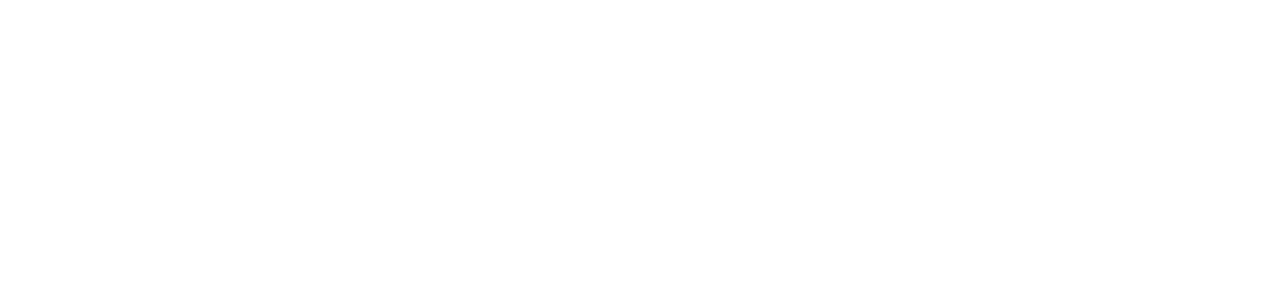
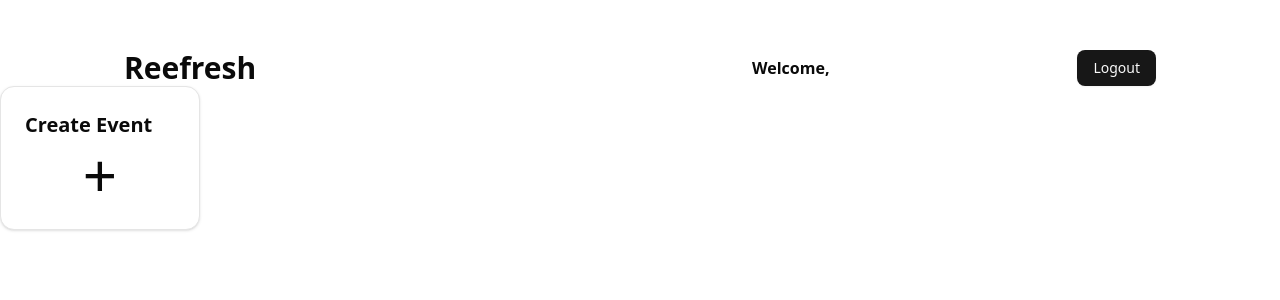
Before and after one commit to tejasgadge2504/Reefresh, a React (Vite) app in the folder client/: page /dashboard in a window 1280 px wide. Before the commit this address had no page. Shown: the top 300 px of the page. Built offline with nearby package versions, Linux system fonts and the light colour scheme; sample sign-in values are in the browser's storage.

Commit message:
Auth and Routes

```diff
--- a/client/src/App.jsx
+++ b/client/src/App.jsx
@@ -1,15 +1,19 @@
 import React from 'react'
 import { CardDemo } from './pages/Auth/Login/LoginUser'
 import { Route, Routes } from 'react-router-dom'
-import LandingpageUser from './pages/LandingpageUser.jsx/LandingpageUser'
+import LandingpageUser from './pages/LandingpageUser/LandingpageUser'
+import Dashboard from './pages/Admin/Dashboard/Dashboard'
+import CreateEvent from './pages/Admin/Events/CreateEvent'
 
 const App = () => {
   return (
-    <div className='w-screen flex justify-center items-center h-screen'>
+    <div className='w-screen py-[50px]'>
 
       <Routes>
         <Route path='/' element={<CardDemo/>} />
         <Route path='/landPageUser' element={<LandingpageUser/>} />
+        <Route path='/dashboard' element={<Dashboard/>}/>
+        <Route path='/create-event' element={<CreateEvent/>}/>
       </Routes>
     </div>
 
--- /dev/null
+++ b/client/src/pages/Admin/AdminHero/AdminHero.jsx
@@ -0,0 +1,34 @@
+import React from "react";
+import {
+  Card,
+  CardAction,
+  CardContent,
+  CardDescription,
+  CardFooter,
+  CardHeader,
+  CardTitle,
+} from "@/components/ui/card";
+import { useNavigate } from "react-router-dom";
+const AdminHero = () => {
+
+    const navigate = useNavigate();
+
+  return (
+    <div>
+      <div className="create-event w-[200px] ">
+        <Card className="" onClick={()=>{
+                navigate('/create-event')
+            }}>
+          <CardHeader>
+            <CardTitle className="text-xl font-bold ">Create Event</CardTitle>
+            <p className="flex justify-center items-center text-6xl" >+</p>
+          </CardHeader>
+
+
+        </Card>
+      </div>
+    </div>
+  );
+};
+
+export default AdminHero;
--- /dev/null
+++ b/client/src/pages/Admin/Dashboard/Dashboard.jsx
@@ -0,0 +1,26 @@
+
+import NavbarPostLogin from '../../Home/NavbarPostLogin/NavbarPostLogin'
+import React, { useEffect } from 'react'
+import { useNavigate } from 'react-router-dom'
+import AdminHero from '../AdminHero/AdminHero';
+
+const Dashboard = () => {
+
+  const user = JSON.parse(localStorage.getItem("user"));
+  const navigate = useNavigate();
+
+ useEffect(() => {
+    if (!user) {
+      navigate("/");
+    }
+  }, [user, navigate]);
+
+  return (
+    <div className='w-screen'>
+        <NavbarPostLogin uName={user?.fullName} />
+        <AdminHero/>
+    </div>
+  )
+}
+
+export default Dashboard
--- /dev/null
+++ b/client/src/pages/Admin/Events/CreateEvent.jsx
@@ -0,0 +1,9 @@
+import React from 'react'
+
+const CreateEvent = () => {
+  return (
+    <div>CreateEvent</div>
+  )
+}
+
+export default CreateEvent
--- a/client/src/pages/Auth/Login/LoginUser.jsx
+++ b/client/src/pages/Auth/Login/LoginUser.jsx
@@ -7,49 +7,61 @@ import {
   CardFooter,
   CardHeader,
   CardTitle,
-} from "@/components/ui/card"
+} from "@/components/ui/card";
 import { Input } from "@/components/ui/input";
 import { Label } from "@/components/ui/label";
-import { useState } from "react";
-import axios from 'axios';
+import { useEffect, useState } from "react";
+import axios from "axios";
 import { useNavigate } from "react-router-dom";
 
-
 export function CardDemo() {
-
   const [email, setEmail] = useState("");
   const [password, setPassword] = useState("");
   const navigate = useNavigate();
 
-    const handleSubmit = async(e)=>{
+  useEffect(() => {
+    const storedUser = localStorage.getItem("user");
+    const user = JSON.parse(storedUser);
+
+    if (storedUser && user.role == "user") {
+      navigate("/landPageUser");
+    } else if (storedUser && user.role == "admin") {
+      navigate("/dashboard");
+    }
+  }, [navigate]);
+
+  const handleSubmit = async (e) => {
     e.preventDefault();
 
     try {
-            const response = await axios.post("http://127.0.0.1:5000/login",{
-                "username": email,
-                "password": password,
-                "role":"user",
+      const response = await axios.post("http://127.0.0.1:5000/login", {
+        username: email,
+        password: password,
+        role: "admin",
       });
 
       const data = response.data;
 
-            if(data.success){
-                console.log("Login successful",data.msg);
-                navigate('/landPageUser');
-            }else{
-                alert('Login failed',data.msg);
+      if (data.success) {
+        console.log("Login successful", data.msg);
+        localStorage.setItem("user", JSON.stringify(data.user));
+        if (data.user.role == "user") {
+          navigate("/landPageUser");
+        } else if (data.user.role == "admin") {
+          navigate("/dashboard");
         }
-
+      } else {
+        alert("Login failed", data.msg);
+      }
     } catch (error) {
-            console.log('Error:',error);
+      console.log("Error:", error);
       alert("An error occurred");
     }
-
-
   };
 
   return (
-    <Card className="w-full max-w-sm">
+    <div className="w-screen flex justify-center items-center h-auto ">
+      <Card className="w-full max-w-sm ">
         <CardHeader>
           <CardTitle>Login to your account</CardTitle>
           <CardDescription>
@@ -69,7 +81,7 @@ export function CardDemo() {
                   type="text"
                   placeholder="m@example.com"
                   value={email}
-                onChange={(e)=>setEmail(e.target.value)}
+                  onChange={(e) => setEmail(e.target.value)}
                   required
                 />
               </div>
@@ -83,7 +95,13 @@ export function CardDemo() {
                     Forgot your password?
                   </a>
                 </div>
-              <Input id="password" type="password" required value={password} onChange={(e)=>setPassword(e.target.value)} />
+                <Input
+                  id="password"
+                  type="password"
+                  required
+                  value={password}
+                  onChange={(e) => setPassword(e.target.value)}
+                />
               </div>
             </div>
             <CardFooter className="flex-col gap-2">
@@ -96,7 +114,7 @@ export function CardDemo() {
             </CardFooter>
           </form>
         </CardContent>
-
       </Card>
-  )
+    </div>
+  );
 }
--- /dev/null
+++ b/client/src/pages/Home/NavbarPostLogin/NavbarPostLogin.jsx
@@ -0,0 +1,29 @@
+import React, { useEffect } from 'react'
+import { Button } from "@/components/ui/button"
+import { useNavigate } from 'react-router-dom'
+const NavbarPostLogin = ({uName}) => {
+
+  const navigate = useNavigate();
+
+  const handleLogout =()=>{
+    localStorage.removeItem('user');
+    navigate('/')
+  }
+
+  return (
+    <div className='flex justify-around items-center '>
+        <div className="logo">
+            <h3 className='text-3xl font-bold'>Reefresh</h3>
+        </div>
+        <div className="blankspace"></div>
+        <div className="welcome">
+            <h4 className='font-semibold'>Welcome, {uName}</h4>
+        </div>
+        <div className="div">
+            <Button onClick={handleLogout}>Logout</Button>
+        </div>
+    </div>
+  )
+}
+
+export default NavbarPostLogin
--- a/client/src/pages/LandingpageUser.jsx/LandingpageUser.jsx
+++ /dev/null
@@ -1,9 +0,0 @@
-import React from 'react'
-
-const LandingpageUser = () => {
-  return (
-    <div>LandingpageUser</div>
-  )
-}
-
-export default LandingpageUser
--- /dev/null
+++ b/client/src/pages/LandingpageUser/LandingpageUser.jsx
@@ -0,0 +1,29 @@
+import React, { useEffect } from "react";
+import { useNavigate } from "react-router-dom";
+import { Button } from "@/components/ui/button";
+
+const LandingpageUser = () => {
+  const navigate = useNavigate();
+  const user = JSON.parse(localStorage.getItem("user"));
+
+  useEffect(() => {
+    if (!user) {
+      navigate("/");
+    }
+  }, [user, navigate]);
+
+  const handleLogout = () => {
+    localStorage.removeItem("user");
+    navigate("/");
+  };
+
+  return (
+    <div>
+      <h2>Hello, {user?.fullName}</h2>
+
+      <Button onClick={handleLogout}>Logout</Button>
+    </div>
+  );
+};
+
+export default LandingpageUser;
```
Also changed, not shown: 1 other file (tests, documents, lock files or other folders). Lines whose indentation alone changed are shown as unchanged.
